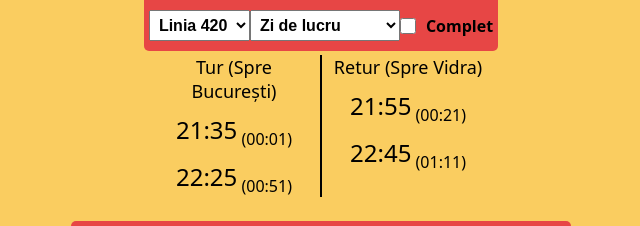
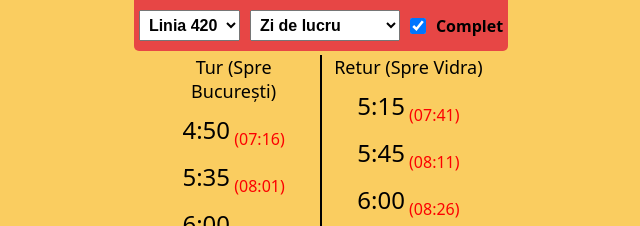
Before and after one commit to Soare-Robert-Daniel/road-to-otter-village, a plain HTML site: page index.html in a window 1280 px wide. Shown: the top 226 px of the page, without its empty margins (319-959 px from the left). Drawn offline with Linux system fonts and the light colour scheme.

Commit message:
fix: container width and alignment

```diff
--- a/index.html
+++ b/index.html
@@ -44,7 +44,7 @@
       font-family: system-ui, -apple-system, BlinkMacSystemFont, 'Segoe UI', Roboto, Oxygen, Ubuntu, Cantarell, 'Open Sans', 'Helvetica Neue', sans-serif;
     }
 
-    #app {
+    #app, #settings {
       max-width: 500px;
       display: flex;
       flex-direction: column;
@@ -57,6 +57,7 @@
       align-items: center;
       padding: 10px 5px;
       background-color: var(--primary-color);
+      gap: 10px;
 
       border-radius: 0px 0px 5px 5px;
     }
@@ -109,6 +110,7 @@
       display: flex;
       flex-direction: column;
       flex: 1;
+      min-width: 170px;
     }
 
     .hours-display-column:first-child {
@@ -174,7 +176,7 @@
     }
 
     @media (min-width: 500px) {
-      #app {
+      #app, #settings {
         margin: 0 auto;
       }
 
@@ -185,8 +187,8 @@
     </style>
 </head>
 <body>
+  <div id="settings"></div>
   <div id="app"></div>
-
   <div class="instructions">
     <details>
       <summary>Instrucțiuni</summary>
--- a/main.mjs
+++ b/main.mjs
@@ -156,7 +156,7 @@ const isHolidayProgram = (date) => {
 };
 
 const busOption = van.state("420");
-const displayNextDay = van.state(false);
+const displayNextDay = van.state(true);
 const todayDate = van.state(new Date());
 const showHolidayProgram = van.state(isHolidayProgram(todayDate.val));
 
@@ -340,6 +340,5 @@ const HoursSectionDisplay = () => {
   );
 };
 
-van.add(document.querySelector("#app"), Settings(), () =>
-  HoursSectionDisplay()
-);
+van.add(document.querySelector("#settings"), Settings());
+van.add(document.querySelector("#app"), () => HoursSectionDisplay());
```
